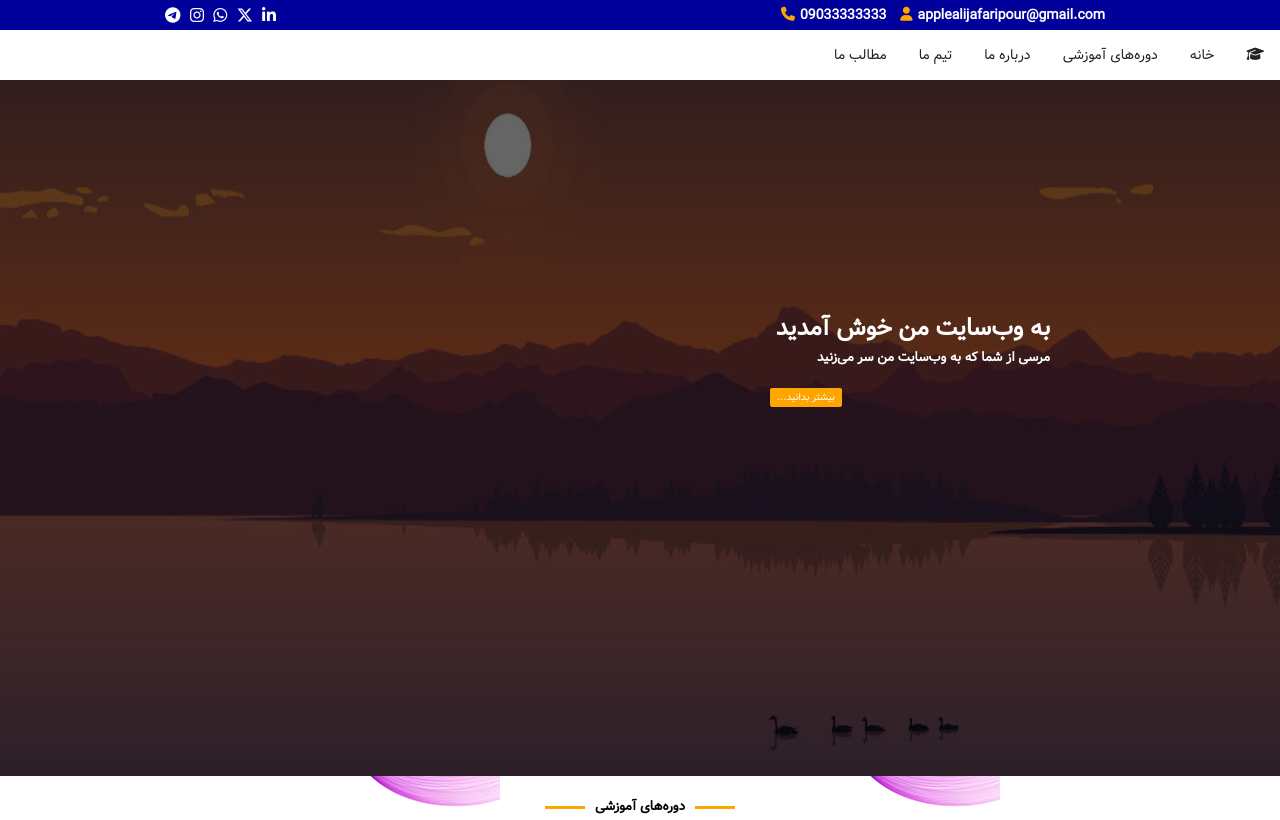
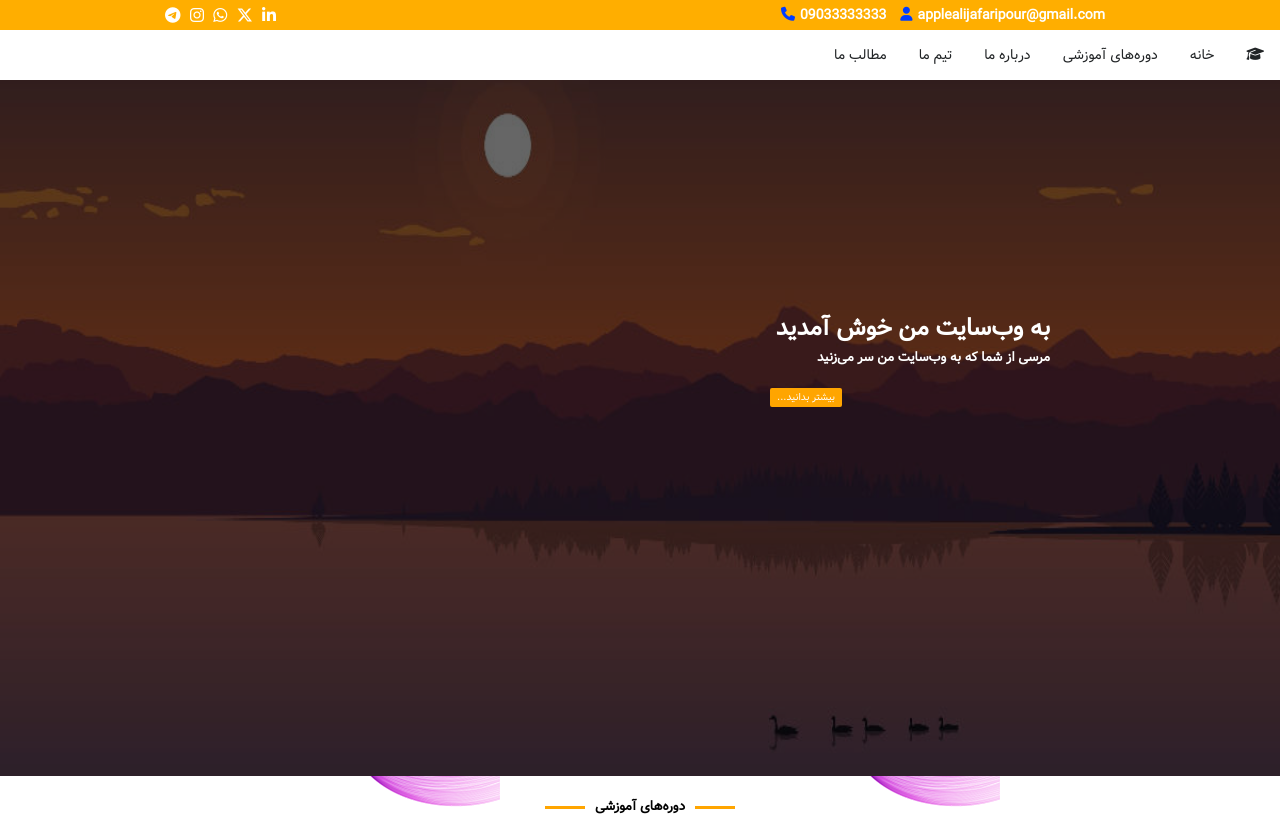
Before and after one commit to Ali-Jafaripour6/Course-Shop, a plain HTML site: page index.html in a window 1280 px wide. Shown: the top 820 px of the page. Drawn offline with Linux system fonts and the light colour scheme.

Commit message:
fixing color for navbar

```diff
--- a/assets/css/style.css
+++ b/assets/css/style.css
@@ -37,7 +37,7 @@ a {
 
 /*contact section*/
 .container-fluid-custom {
-  background-color: rgb(0, 0, 154);
+  background-color: rgb(255, 174, 0);
   color: white;
   line-height: 30px;
 }
@@ -47,7 +47,7 @@ a {
 }
 
 .container-fluid-custom .contact i {
-  color: orange;
+  color: rgb(0, 60, 255);
   margin-right: 5px;
 }
 
@@ -71,7 +71,7 @@ a {
 }
 
 .social-media a:hover {
-  color: orange;
+  color: rgb(0, 17, 255);
 }
 
 /*end contact section*/
```
